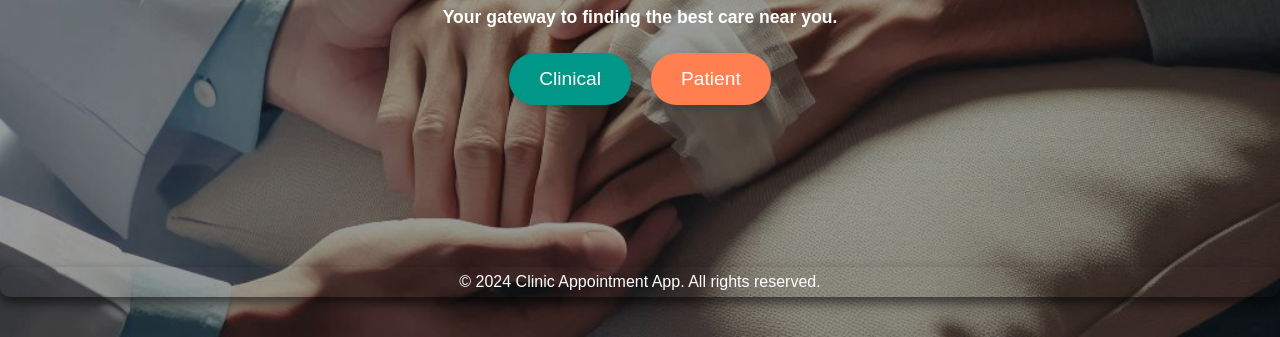
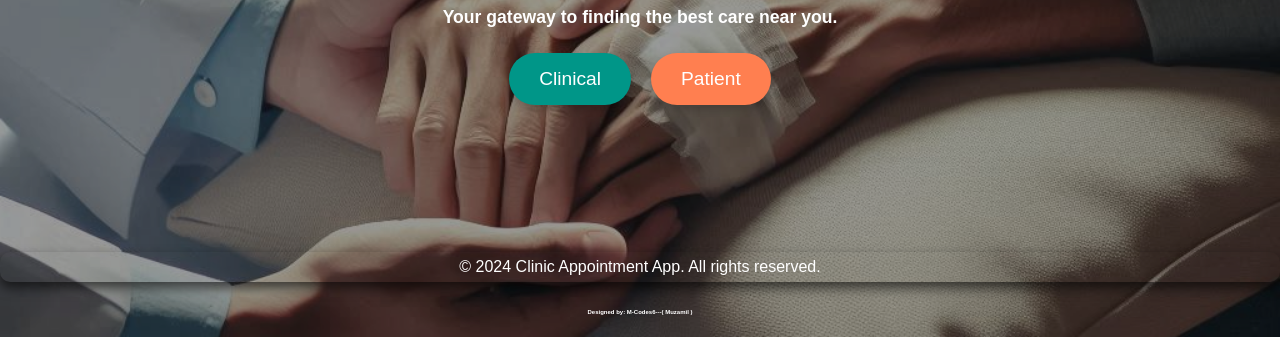
Before and after one commit to M-Codes6/DocGoo, a plain HTML site: page My-App/index.html in a window 1280 px wide. Shown: the part 463-800 px from the top of the page. Drawn offline with Linux system fonts and the light colour scheme.

Commit message:
Update index.html

```diff
--- a/My-App/index.html
+++ b/My-App/index.html
@@ -29,6 +29,7 @@
 
     <footer>
         <p>© 2024 Clinic Appointment App. All rights reserved.</p>
+         <span style="font-weight: bold; font-size: 6px;">Designed by: M-Codes6---( Muzamil )</span>
     </footer>
 
 </body>
```
